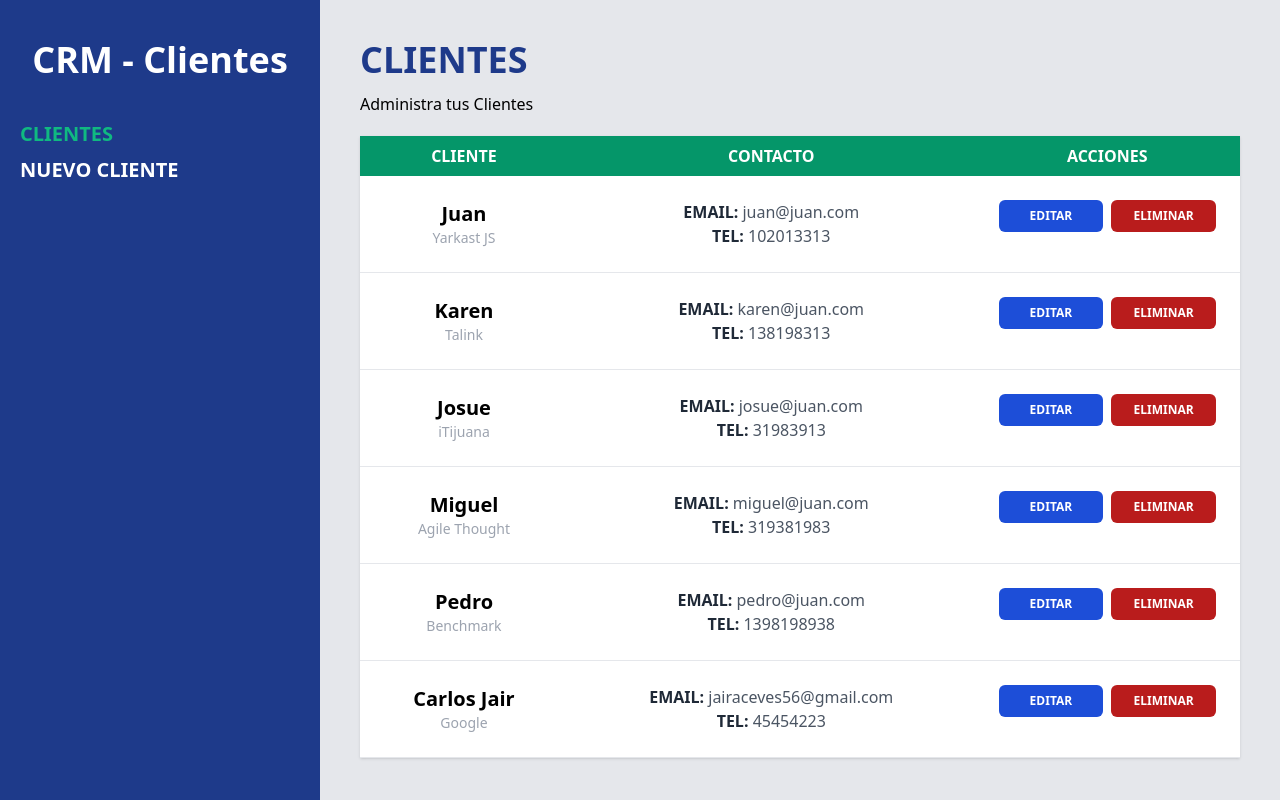
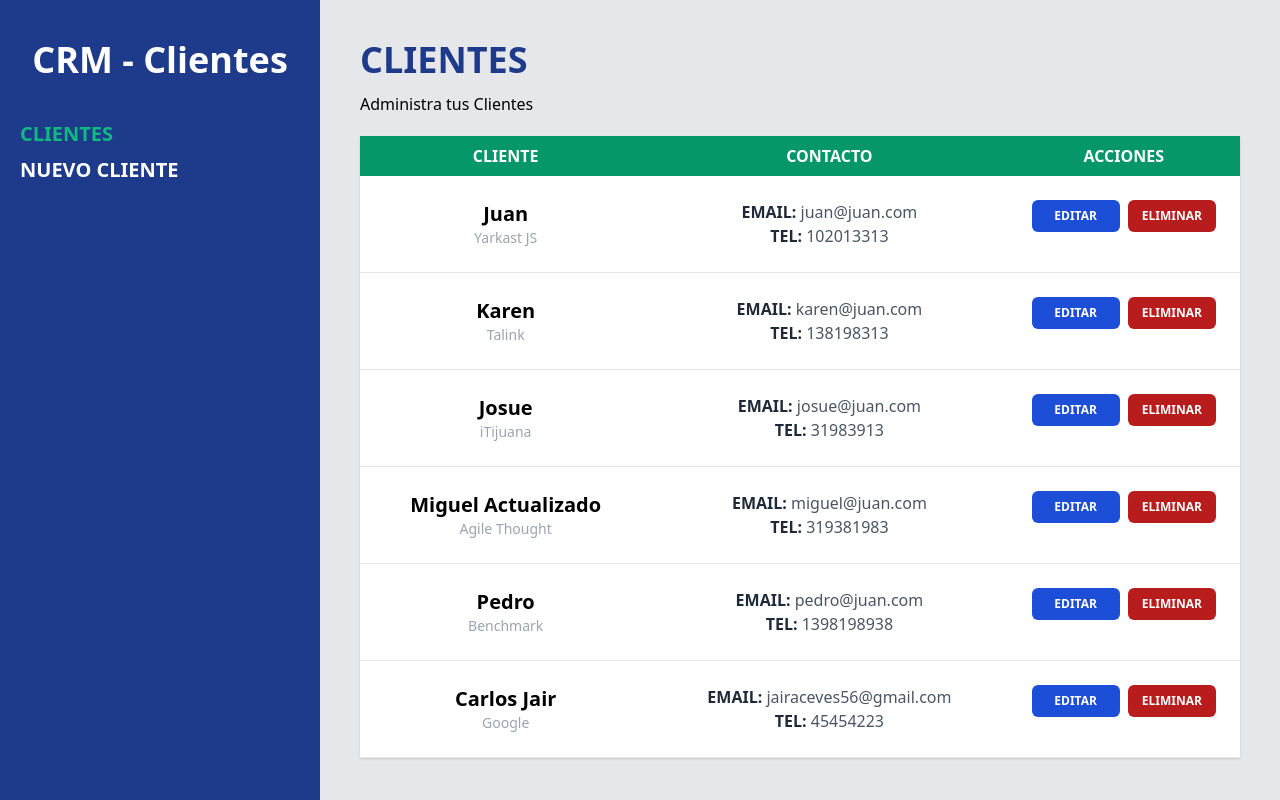
Before and after one commit to Jair-vet/CRM-Clientes-react, a React (Vite) app: page / in a window 1280 px wide. Built offline with nearby package versions, Linux system fonts and the light colour scheme; data requests are answered from the project's data file.

Commit message:
Actualizamos los Datos en el REST API

```diff
--- a/db.json
+++ b/db.json
@@ -22,11 +22,12 @@
       "empresa": "iTijuana"
     },
     {
-      "id": 4,
-      "nombre": "Miguel",
+      "nombre": "Miguel Actualizado",
+      "empresa": "Agile Thought",
+      "email": "miguel@juan.com",
       "telefono": "319381983",
-      "email": "miguel@juan.com",
-      "empresa": "Agile Thought"
+      "notas": "Nueva Nota",
+      "id": 4
     },
     {
       "id": 5,
--- a/src/data/clientes.js
+++ b/src/data/clientes.js
@@ -29,6 +29,31 @@ export const agregarCliente = async (datos) => {
     } catch (error) {
         console.log(error);
     }
+}
 
+// Actualizar Cliente
+export async function actualizarCliente(id, datos) {
+    try {
+        const respuesta = await fetch(`${import.meta.env.VITE_API_URL}/${id}`, {
+            method: 'PUT',
+            body: JSON.stringify(datos),
+            headers: {
+                'Content-Type': 'application/json'
+            }
+        })
+        await respuesta.json()
+    } catch (error) {
+        console.log(error)
+    }
+}
 
+export async function eliminarCliente(id) {
+        try {
+        const respuesta = await fetch(`${import.meta.env.VITE_API_URL}/${id}`, {
+            method: 'DELETE'
+        })
+        await respuesta.json()
+    } catch (error) {
+        console.log(error)
+    }
 }
--- a/src/main.jsx
+++ b/src/main.jsx
@@ -4,7 +4,7 @@ import { RouterProvider, createBrowserRouter } from 'react-router-dom'
 import { ErrorPage } from './components/ErrorPage'
 import { Layout } from './components/Layout'
 import './index.css'
-import { EditarCliente, loader as editarClienteLoader } from './pages/EditarCliente'
+import { EditarCliente, loader as editarClienteLoader, action as editarClienteAction } from './pages/EditarCliente'
 import { Index , loader as clientesLoader} from './pages/Index'
 import { NuevoCliente, action as nuevoClienteAction } from './pages/NuevoCliente'
 
@@ -29,7 +29,8 @@ const router = createBrowserRouter([
         path: '/clientes/:clienteId/editar',
         element: <EditarCliente />,
         loader: editarClienteLoader,
-        errorElement: <ErrorPage />
+        action: editarClienteAction,
+        errorElement: <ErrorPage />,
       },
     ]
   },
--- a/src/pages/EditarCliente.jsx
+++ b/src/pages/EditarCliente.jsx
@@ -1,7 +1,7 @@
-import { Form, useLoaderData, useNavigate } from "react-router-dom";
+import { Form, redirect, useActionData, useLoaderData, useNavigate } from "react-router-dom";
 import { Error } from "../components/Error";
 import { Formulario } from "../components/Formulario";
-import { obtenerClientes } from "../data/clientes";
+import { actualizarCliente, obtenerClientes } from "../data/clientes";
 
 
 export const loader = async ({params}) => {
@@ -16,10 +16,40 @@ export const loader = async ({params}) => {
     return cliente
 }
 
+export  async function action({request, params}) {
+
+    const formData = await request.formData()
+    const datos = Object.fromEntries(formData)
+    const email = formData.get('email')
+
+    // Validación
+    const errores = []
+    if(Object.values(datos).includes('')) {
+        errores.push('Todos los campos son obligatorios')
+    }
+
+    let regex = new RegExp("([!#-'*+/-9=?A-Z^-~-]+(\.[!#-'*+/-9=?A-Z^-~-]+)*|\"\(\[\]!#-[^-~ \t]|(\\[\t -~]))+\")@([!#-'*+/-9=?A-Z^-~-]+(\.[!#-'*+/-9=?A-Z^-~-]+)*|\[[\t -Z^-~]*])");
+    if(!regex.test(email)) {
+        errores.push('El Email no es válido')
+    }
+
+    // Retornar datos si hay errores
+    if(Object.keys(errores).length) {
+        return errores
+    }
+
+    // Actualizar el cliente
+    await actualizarCliente(params.clienteId, datos)
+    return redirect('/')
+
+    // return { ok: true };
+  }
+
 export const EditarCliente = () => {
 
     const navigate = useNavigate()
     const cliente = useLoaderData()
+    const errores = useActionData()
 
   return (
     <>
@@ -39,9 +69,9 @@ export const EditarCliente = () => {
           method="post"
           noValidate
         >
-          {/* { errores?.length && errores.map( (error, i) =>
+          { errores?.length && errores.map( (error, i) =>
             <Error key={i}>{error}</Error>
-          ) } */}
+          ) }
           <Formulario
             cliente={ cliente }
           />
@@ -49,7 +79,7 @@ export const EditarCliente = () => {
           <input
             type="submit"
             className="btn-submit"
-            value="Registrar Cliente"
+            value="Guardar Cliente"
           />
         </Form>
       </div>
```
